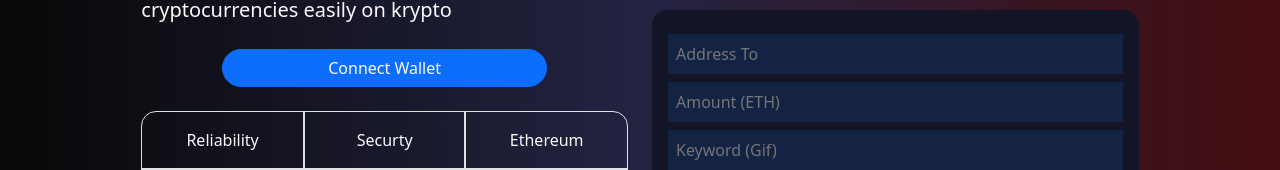
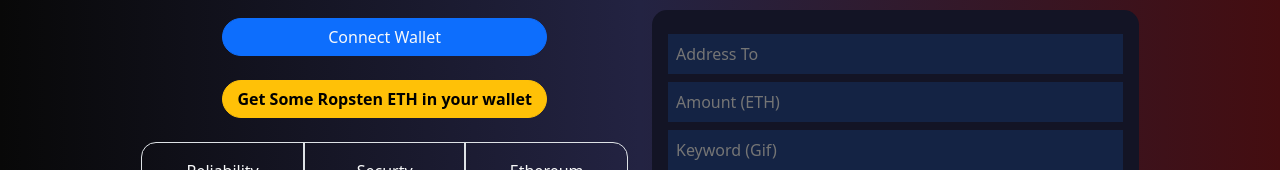
Before and after one commit to Hamza-Zahir/web3.0, a React (Create React App) app: page / in a window 1280 px wide. Shown: the part 388-558 px from the top of the page. Built offline with nearby package versions, Linux system fonts and the light colour scheme.

Commit message:
Update welcome fiel

```diff
--- a/src/component/Welcome.jsx
+++ b/src/component/Welcome.jsx
@@ -43,6 +43,9 @@
             Connect Wallet
           </div>
         )}
+        <div>
+          <a href="https://faucet.egorfine.com/" target="_blank" className="btn btn-warning fw-bold rounded-pill d-block  col-md-10 col-lg-8  mx-auto my-4">Get Some Ropsten ETH in your wallet</a>
+        </div>
         <div className="row m-0 my-3 border bor-rud text-center">
           <div className="col-4 border-bottom border-end px-0 py-3">
             Reliability
```
